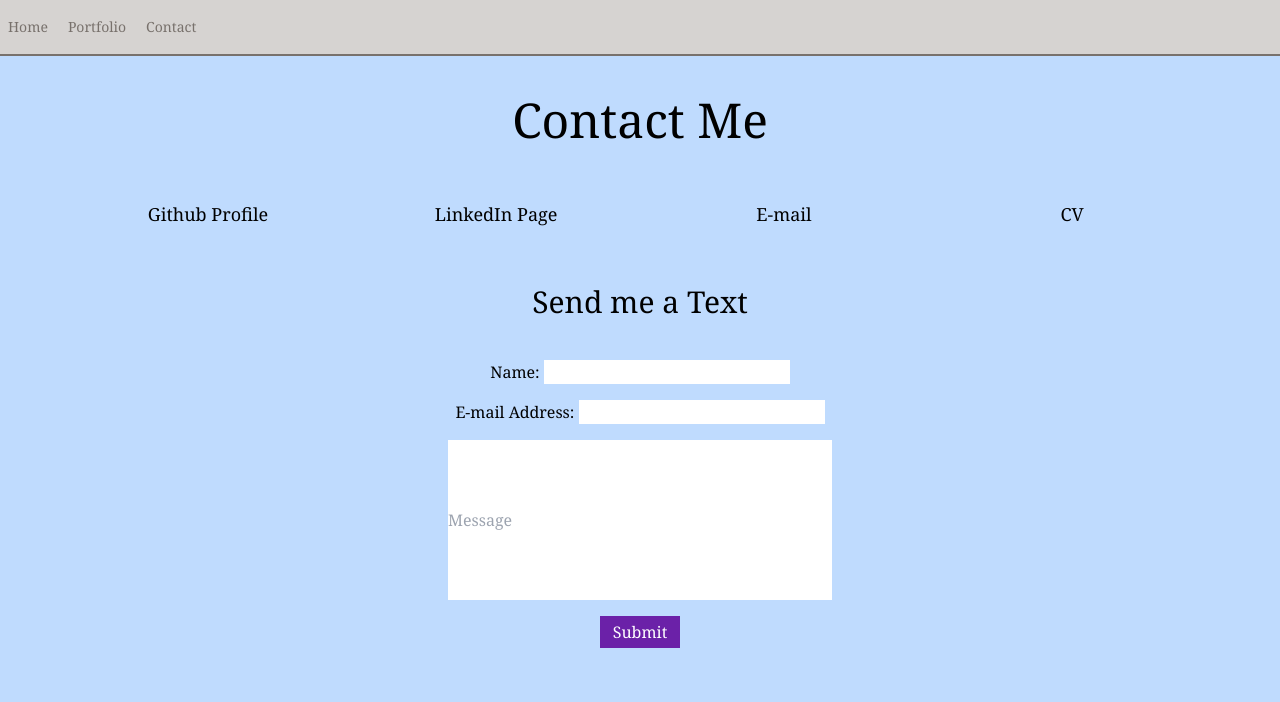
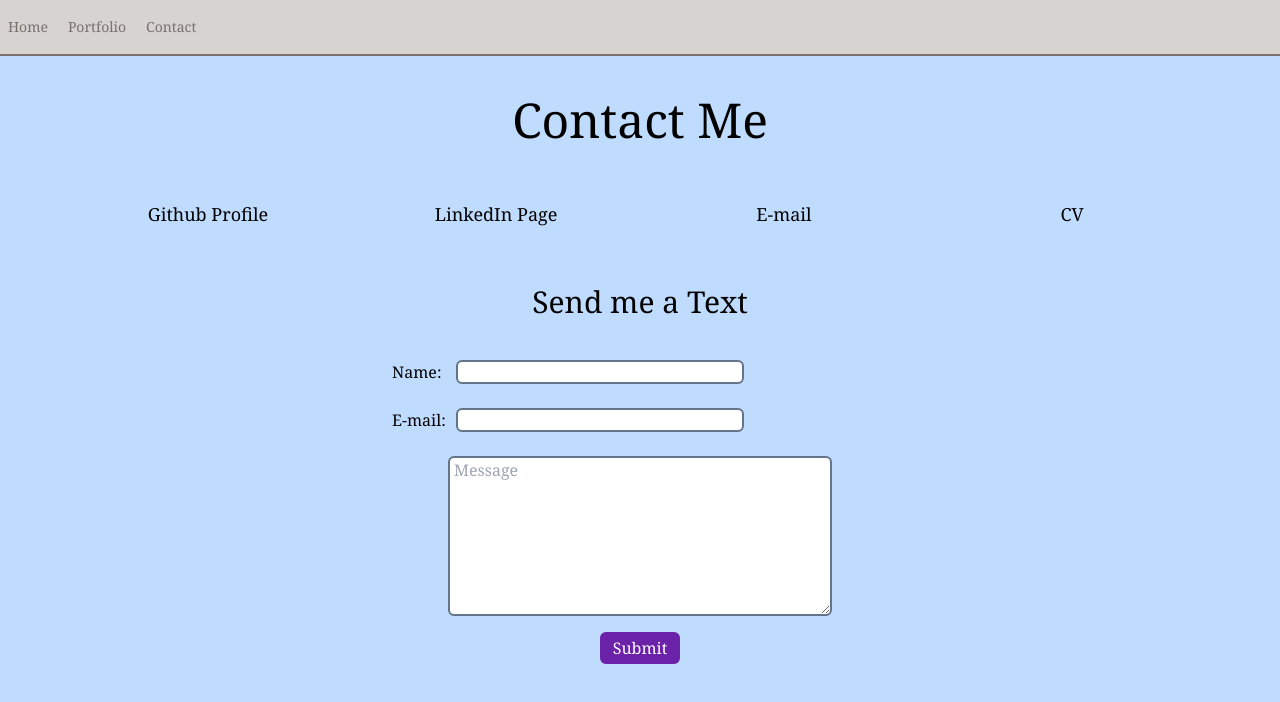
Before and after one commit to DavidBlueLamassu/David-Adams-Portfolio, a React (Create React App) app: page /contact in a window 1280 px wide. Shown: the top 702 px of the page. Built offline with nearby package versions, Linux system fonts and the light colour scheme.

Commit message:
Contact.js formatting improved

```diff
--- a/src/components/pages/Contact.js
+++ b/src/components/pages/Contact.js
@@ -12,10 +12,16 @@ function Contact() {
       </article>
       <form className="flex flex-col items-center">
         <h2 className="text-3xl pt-14 pb-10">Send me a Text</h2>
-        <h3 className="pb-4">Name: <input></input></h3>
-        <h3 className="pb-4">E-mail Address: <input></input></h3>
-        <input className="w-96 h-40" placeholder="Message"></input>
-        <button className="bg-purple-800 text-white w-20 h-8 mt-4">Submit</button>
+        <div className="flex">
+          <h3 className="pb-4 w-16">Name:</h3>
+          <input className="h-6 w-72 mr-36 rounded-md border-2 border-slate-500 pl-1"></input>
+        </div>
+        <div className="flex pt-2 pb-2">
+          <h3 className="pb-4 w-16">E-mail:</h3>
+          <input className="h-6 w-72 mr-36 rounded-md border-2 border-slate-500 pl-1"></input>
+        </div>
+        <textarea className="w-96 h-40 rounded-md border-2 border-slate-500 pl-1" placeholder="Message"></textarea>
+        <button className="bg-purple-800 text-white w-20 h-8 mt-4 rounded-md hover:bg-red-500 hover:text-black">Submit</button>
       </form>
     </main>
   );
```
